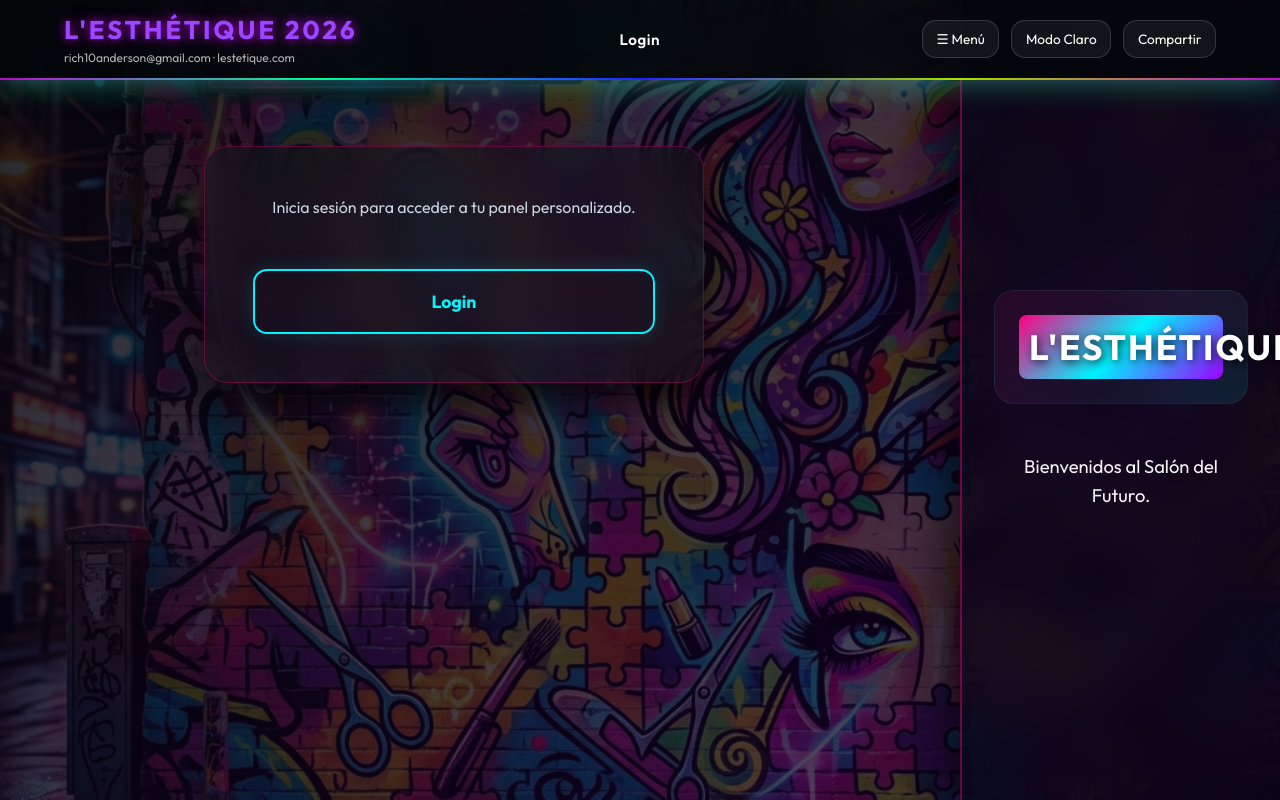
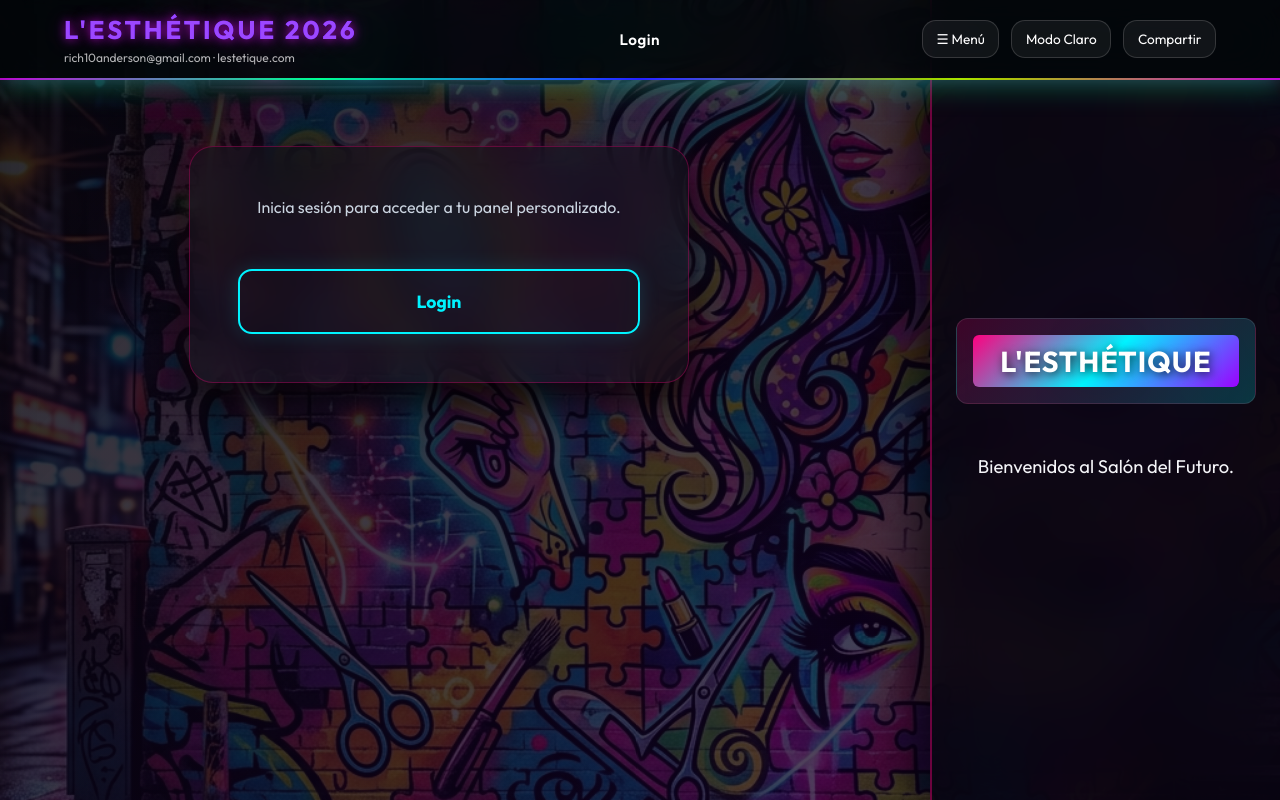
Before and after one commit to rich10anderson-ops/PIM4-Richard-Gonzalez, a React (Vite) app: page / in a window 1280 px wide. Built offline with nearby package versions, Linux system fonts and the light colour scheme; no server answers; the HTML template or start-up script is replaced by a standard one.

Commit message:
fix: Mejoras en interfaz visual UIX/UI,mejoras en accs

```diff
--- a/src/App.css
+++ b/src/App.css
@@ -1156,7 +1156,7 @@
   flex: 1;
   display: flex;
   justify-content: center;
-  padding-right: 340px; /* Espacio para el sidebar fijo */
+  padding-right: 370px; /* Ajustado para el nuevo ancho de sidebar (350px + gap) */
 }
 
 .user-panel-main {
@@ -1169,8 +1169,8 @@
 }
 
 .fixed-sidebar-right {
-  width: 320px;
-  background: rgba(10, 5, 20, 0.75);
+  width: 350px; /* Incrementado ligeramente para mejor lectura */
+  background: rgba(8, 5, 15, 0.85);
   backdrop-filter: blur(25px);
   -webkit-backdrop-filter: blur(25px);
   border-left: 2px solid rgba(255, 0, 127, 0.4);
@@ -1181,7 +1181,7 @@
   display: flex;
   flex-direction: column;
   justify-content: center;
-  padding: 4rem 2rem;
+  padding: 4rem 1.5rem; /* Reducido el padding lateral para ganar espacio */
   z-index: 100;
   box-shadow: -15px 0 50px rgba(0,0,0,0.7);
   animation: slideInRight 0.8s ease-out;
@@ -1194,23 +1194,33 @@
 
 .sidebar-logo-container {
   margin-bottom: 3rem;
-  padding: 1.5rem;
-  background: linear-gradient(135deg, rgba(255, 0, 127, 0.1), rgba(0, 243, 255, 0.1));
-  border-radius: 20px;
-  border: 1px solid rgba(255,255,255,0.05);
+  padding: 1rem;
+  background: linear-gradient(135deg, rgba(255, 0, 127, 0.2), rgba(0, 243, 255, 0.2));
+  border-radius: 12px;
+  border: 1px solid rgba(255,255,255,0.1);
+  display: flex;
+  justify-content: center;
+  align-items: center;
+  overflow: hidden; /* Prevenir desbordamiento del contenedor */
 }
 
 .logo-text-gradient {
-  font-size: 2.2rem;
+  font-size: 1.8rem; /* Reducido de 2.2rem para que encaje mejor */
   font-weight: 900;
   text-align: center;
   margin: 0;
   background: linear-gradient(135deg, #ff007f 0%, #00f3ff 50%, #9d00ff 100%);
-  padding: 10px;
-  border-radius: 8px;
-  color: #ffffff !important; /* Letras blancas como se pidió */
+  padding: 8px 12px;
+  border-radius: 6px;
+  color: #ffffff !important;
   text-shadow: 2px 2px 10px rgba(0,0,0,0.8);
-  letter-spacing: 2px;
+  letter-spacing: 1px;
+  text-transform: uppercase;
+  width: 100%;
+  display: block;
+  white-space: nowrap; /* Mantener en una línea */
+  overflow: hidden;
+  text-overflow: clip; /* Opcional: si es muy largo se corta pero el tamaño ajustado debería bastar */
 }
 
 .sidebar-greeting {
```
